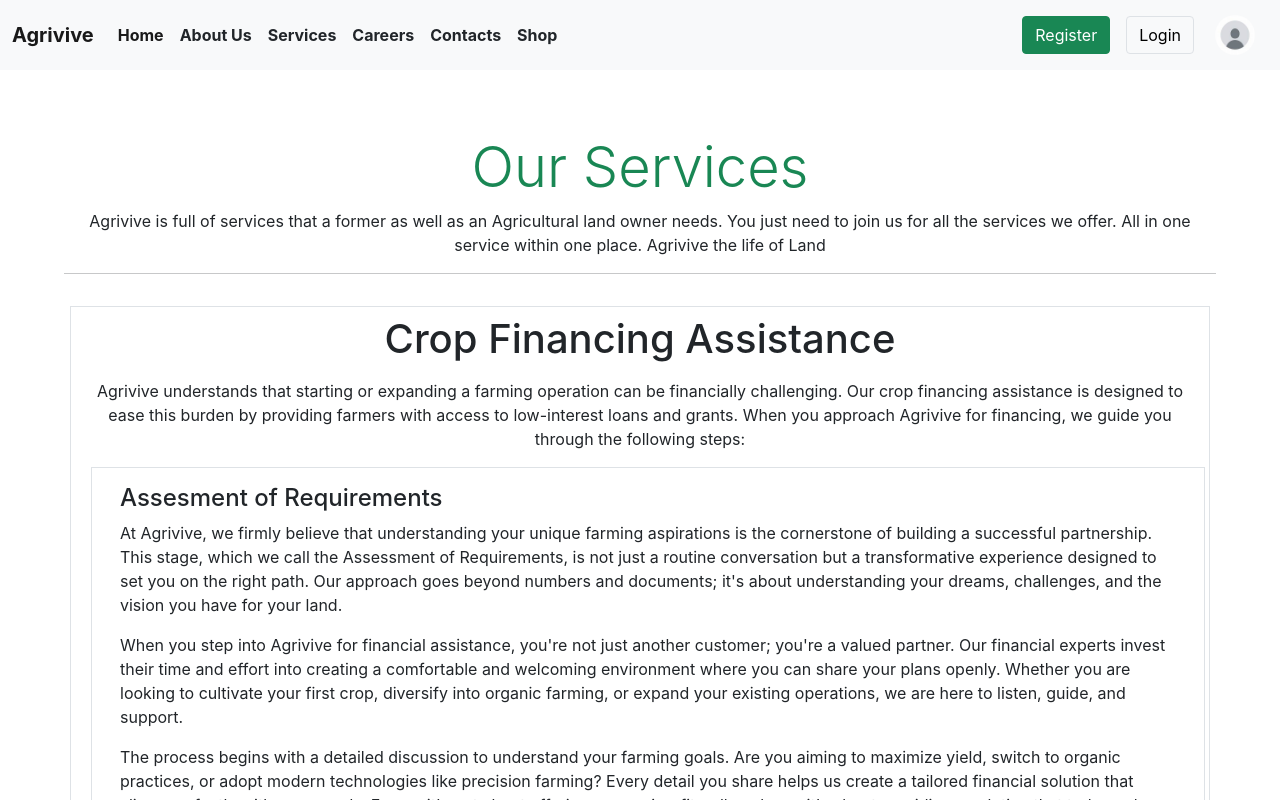
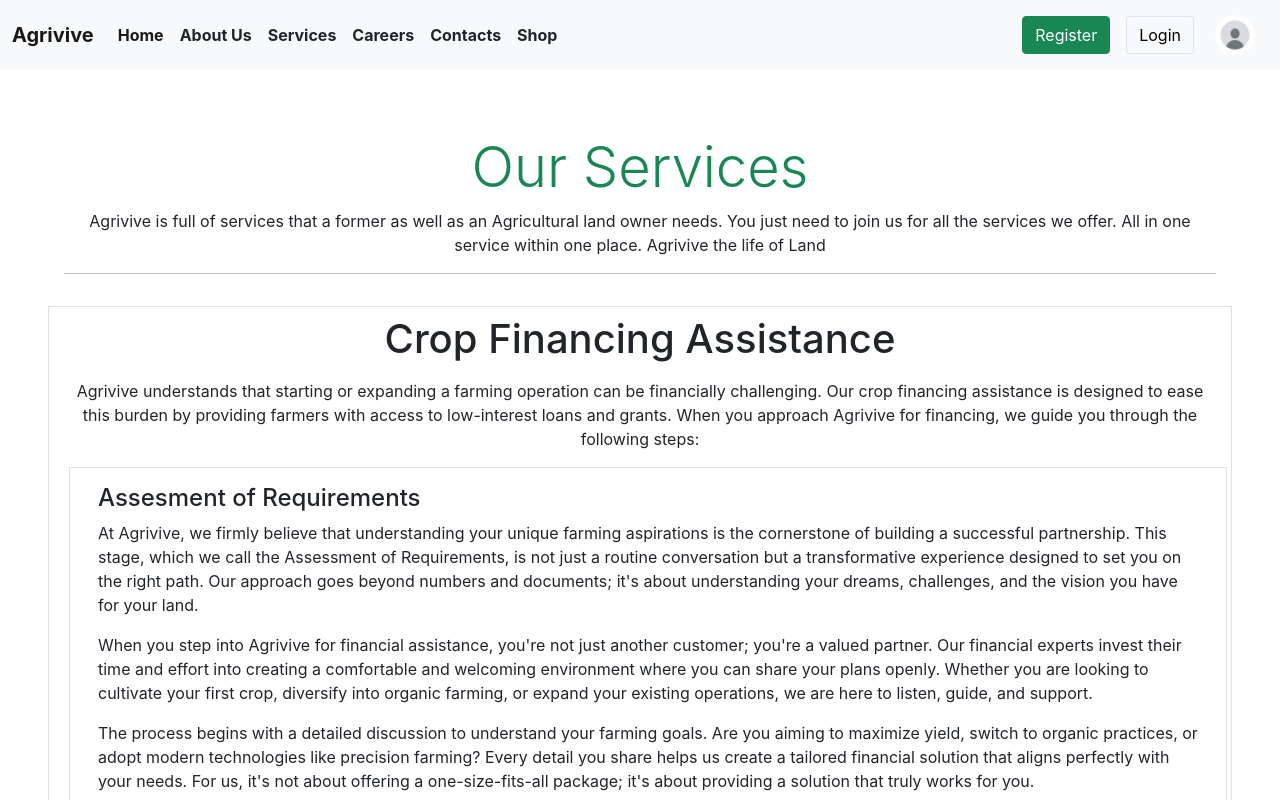
Before and after one commit to HariSirikonda/Agrivive, a React (Create React App) app: page /services in a window 1280 px wide. Shown: the top 800 px of the page. Built offline with nearby package versions, Linux system fonts and the light colour scheme.

Commit message:
Added container fluid class to the service section

```diff
--- a/src/components/services.js
+++ b/src/components/services.js
@@ -9,7 +9,7 @@ function Services() {
                     <p>Agrivive is full of services that a former as well as an Agricultural land owner needs. You just need to join us for all the services we offer. All in one service within one place. Agrivive the life of Land</p>
                     <hr />
                 </div>
-                <div className="container d-block border text-start">
+                <div className="container-fluid d-block border text-start">
                     <h1 className="p-2 text-center">Crop Financing Assistance</h1>
                     <p className="text-center">Agrivive understands that starting or expanding a farming operation can be financially challenging. Our crop financing assistance is designed to ease this burden by providing farmers with access to low-interest loans and grants. When you approach Agrivive for financing, we guide you through the following steps:</p>
                     <div className="border container-fluid m-2">
```
